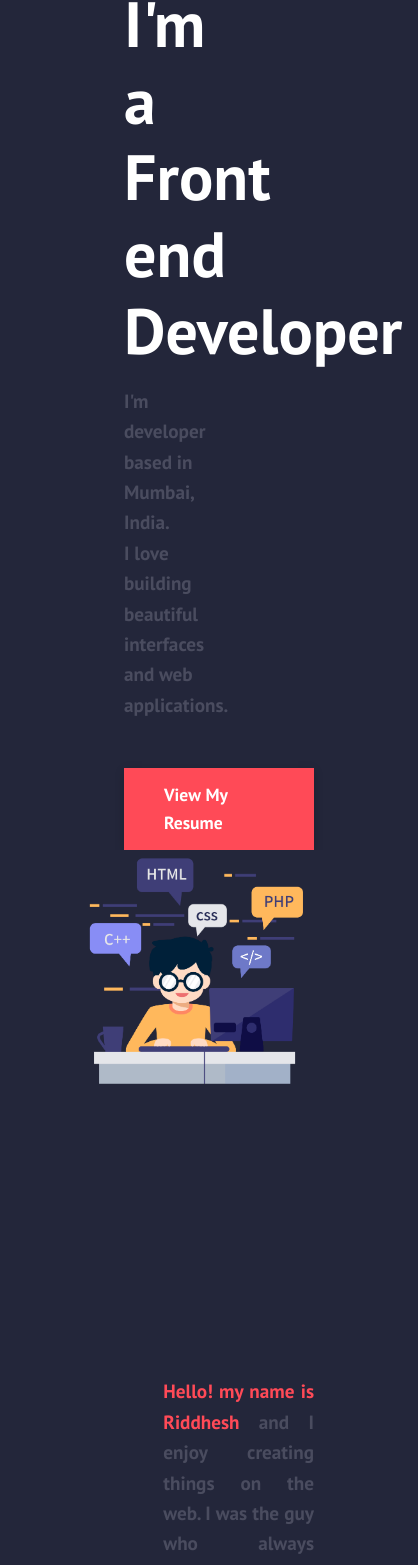
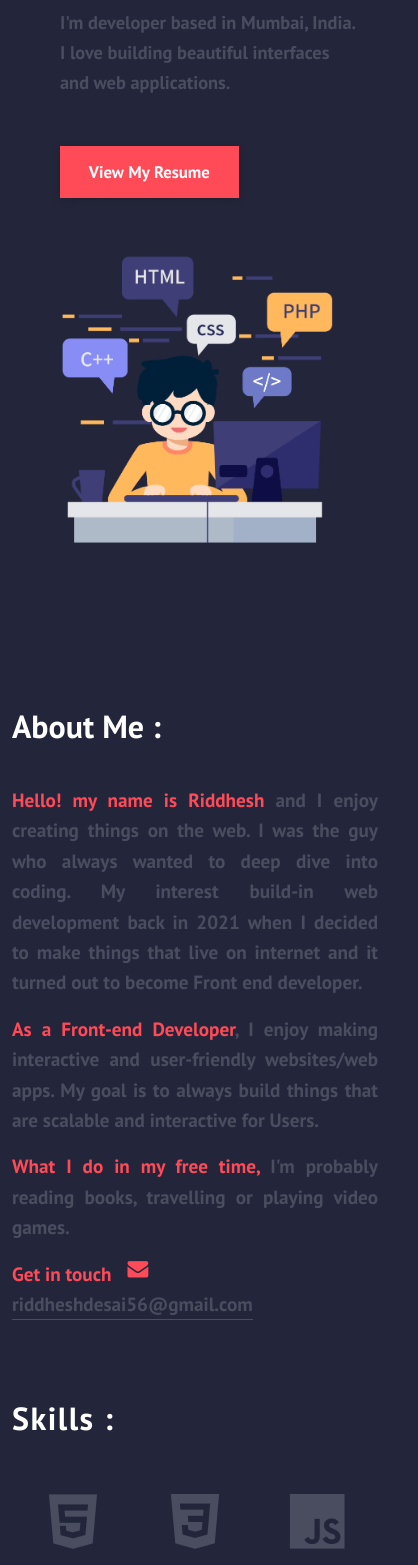
Before and after one commit to Riddheshdesai/My-Portfolio, a React (Create React App) app: page / in a window 390 px wide. Shown: the part 299-1864 px from the top of the page, 418 px wide, since content can reach past the window. Built offline with nearby package versions, Linux system fonts and the light colour scheme.

Commit message:
made it Responsive

```diff
--- a/src/App.css
+++ b/src/App.css
@@ -86,9 +86,8 @@ html{
   font-size: 1.7rem;
   font-weight: 600;
   color: var(--text-color1);
-  margin-left: 8rem;
-  /* letter-spacing: 1.5px; */
-  /* margin-bottom: 2.5rem; */
+  /* display: inline-block; */
+  /* margin-left: 8rem; */
 }
 .about-wrapper .about-description{
   /* width: 70%; */
@@ -141,9 +140,13 @@ font-size: 1.30rem;
   font-size: 1.7rem;
   font-weight: 600;
   color: var(--text-color1);
-  margin-left: 11rem;
+  /* margin-left: 11rem; */
   letter-spacing: 1.5px;
 }
+
+/* Skill section....  */
+
+
 .skill-section{
   padding-top: 4rem;
 }
@@ -168,8 +171,13 @@ font-size: 1.30rem;
   /* color: var(--text-color2); */
   transform: scale(1.3);
 }
+
+
+/* Project css section...  */
+
+
 .project-wrapper{
-  padding: 5rem 0;
+  padding: 4rem 2rem 5rem;
 }
 .project-container{
   list-style-type: none;
@@ -180,7 +188,7 @@ font-size: 1.30rem;
   font-size: 1.7rem;
   font-weight: 600;
   color: var(--text-color1);
-  margin-left: 12.5rem;
+  /* margin-left: 12.5rem; */
   letter-spacing: 1.5px;
 }
 .project-wrapper .project-name{
@@ -309,3 +317,266 @@ font-size: 1.30rem;
   font-weight: 300;
   font-size: 1.18rem;
 }
+
+
+
+/* Responsiveness for All devices...  */
+
+@media screen and (max-width: 1399.98px) {
+  .home-wrapper .heading{
+    font-size: 3.5rem;
+  }
+  .home-wrapper .subtittle{
+    width: 100%;
+  }
+  .home-wrapper .main-btn{
+    padding: 0.6rem 2rem;
+  }
+}
+
+@media screen and (max-width: 1199.98px) {
+  .home-wrapper {
+    padding: 13rem 4rem;
+    padding-top: 10rem;
+  }
+  .home-wrapper .heading{
+    font-size: 2.75rem;
+  }
+  .home-wrapper .subtittle{
+    width: 100%;
+    font-size: 1.1rem;
+  }
+  .home-wrapper .main-btn{
+    padding: 0.5rem 1.50rem;
+    font-size: 1rem;
+  }
+}
+
+@media screen and (max-width: 991.98px) {
+  .home-wrapper {
+    padding: 9rem 0rem;
+    padding-top: 7rem;
+  }
+  .home-wrapper .heading{
+    font-size: 2.25rem;
+  }
+  .home-wrapper .subtittle{
+    width: 100%;
+    font-size: 1rem;
+  }
+  .home-wrapper .main-btn{
+    padding: 0.4rem 1.25rem;
+    font-size: 0.92rem;
+  }
+  .about-wrapper{
+    padding: 4rem 0rem 5rem;
+  }
+  .about-wrapper .About-tittle  {
+    font-size: 1.75rem;
+    margin-bottom: 3rem;
+  }
+  .about-wrapper .about-description{
+    font-size: 1.1rem;
+    margin-top: 0;
+  }
+  .about-wrapper .Skill-tittle{
+    font-size: 1.75rem;
+  }
+  .skill-section .coding-icon i{
+    font-size: 3.25rem;
+  }
+  .project-wrapper{
+    padding: 4rem 0rem 4rem;
+  }
+  .project-wrapper .Project-tittle{
+    font-size: 1.75rem;
+    margin-bottom: 2.5rem;
+  }
+  .project-wrapper .project-name{
+    font-size: 1.1rem;
+  }
+  .project-wrapper .project-btn{
+    margin-left: 1.65rem;
+    line-height: 1.60rem;
+
+  }
+  .project-wrapper .project-des{
+    font-size: 0.96rem;
+  }
+  .project-wrapper h3{
+    font-size: 1.50rem;
+  }
+  .social-media-container{
+    width: 70%;
+  }
+  .social-media-container h4{
+    padding-left: 2rem;
+  }
+}
+@media screen and (max-width: 767.98px) {
+  .home-wrapper {
+    padding: 5rem 0rem;
+    padding-top: 8rem;
+  }
+  .home-wrapper .heading{
+    font-size: 3rem;
+  }
+  .home-wrapper .subtittle{
+    width: 100%;
+    font-size: 1.1rem;
+  }
+  .home-wrapper .main-btn{
+    padding: 0.75rem 1.80rem;
+    font-size: 1.05rem;
+  }
+  .about-wrapper{
+    padding: 4rem 0rem 4rem;
+  }
+  .about-wrapper .About-tittle  {
+    font-size: 2rem;
+    margin-bottom: 2.5rem;
+    text-align: center;
+  }
+  .about-wrapper .about-description{
+    font-size: 1.20rem;
+    margin-top: 0;
+  }
+  .about-wrapper .Skill-tittle{
+    font-size: 2rem;
+    margin-bottom: 2rem;
+  }
+  .skill-section .coding-icon i{
+    font-size: 3.50rem;
+  }
+  .project-wrapper{
+    padding: 4rem 0rem 4rem;
+  }
+  .project-wrapper .Project-tittle{
+    font-size: 2rem;
+    margin-bottom: 3rem;
+    position: relative;
+  }
+  .project-wrapper .Project-tittle::after{
+    content: "";
+    background-color: var(--text-color2);
+    position: absolute;
+    left: 0;
+    width: 100%;
+    height: 2px;
+    bottom: -0.70rem;
+  }
+  .project-wrapper .project-name{
+    font-size: 1.25rem;
+    /* font-weight: 500; */
+  }
+  .project-wrapper .project-btn{
+    margin-left: 1.25rem;
+    line-height: 1.70rem;
+    font-size: 0.95rem;
+    padding: 0.20rem 1.65rem;
+
+  }
+  .project-wrapper .project-des{
+    font-size: 1rem;
+  }
+  .project-wrapper h3{
+    font-size: 1.75rem;
+    padding-left: 0.25rem;
+    /* text-align: center; */
+  }
+  .social-media-container{
+    width: 90%;
+  }
+  .social-media-container h4{
+    padding-left: 2rem;
+  }
+}
+@media screen and (max-width: 575.98px) {
+  .home-wrapper {
+    padding: 5rem 0rem;
+    padding-top: 5.5rem;
+  }
+  .home-wrapper .heading{
+    font-size: 3.50rem;
+  }
+  .home-wrapper .subtittle{
+    width: 95%;
+    font-size: 1.15rem;
+  }
+  .home-wrapper .main-btn{
+    padding: 0.75rem 1.80rem;
+    font-size: 1.05rem;
+  }
+  .about-wrapper{
+    padding: 4rem 0rem 4rem;
+  }
+  .about-wrapper .About-tittle  {
+    font-size: 2rem;
+    margin-bottom: 2.5rem;
+    text-align: center;
+  }
+  .about-wrapper .about-description{
+    font-size: 1.20rem;
+    margin-top: 0;
+  }
+  .about-wrapper .about-description span{
+
+  }
+  .about-wrapper .Skill-tittle{
+    font-size: 2rem;
+    margin-bottom: 2rem;
+  }
+  .skill-section .coding-icon i{
+    font-size: 3.50rem;
+  }
+  .project-wrapper{
+    padding: 4rem 0rem 4rem;
+  }
+  .project-wrapper .Project-tittle{
+    font-size: 2rem;
+    /* margin-left: 1.75rem; */
+    margin-bottom: 3rem;
+    position: relative;
+  }
+  .project-wrapper .Project-tittle::after{
+    content: "";
+    background-color: var(--text-color2);
+    position: absolute;
+    left: 0;
+    width: 100%;
+    height: 2px;
+    bottom: -0.70rem;
+  }
+  .project-wrapper .project-name{
+    font-size: 1.25rem;
+    /* font-weight: 500; */
+  }
+  .project-wrapper ul{
+    padding-left: 0;
+  }
+  .project-wrapper .project-btn{
+    margin-left: 1rem;
+    line-height: 1.70rem;
+    font-size: 0.95rem;
+    padding: 0.20rem 1.15rem;
+
+  }
+  .project-wrapper .project-des{
+    font-size: 1rem;
+  }
+  .project-wrapper h3{
+    font-size: 1.15rem;
+    padding-left: 0.25rem;
+    /* text-align: center; */
+  }
+  .social-media-container{
+    width: 100%;
+  }
+  .social-media-container h4{
+    padding-left: 1.25rem;
+  }
+  #Footer{
+    height: 15rem;
+    padding: 2rem 0 15rem;
+  }
+}
--- a/src/components/About.js
+++ b/src/components/About.js
@@ -6,12 +6,15 @@ export default function About() {
         <div className="container">
             <div className="about-wrapper">
                 <div className="row">
-                        <div className="col-4">
-                            <h3 className="About-tittle ">
+                        <div className=" col-lg-4">
+                            <div className="tittle-container d-flex justify-content-lg-end">
+                            <h3 className="About-tittle pe-lg-5">
                                 About Me :
                             </h3>
+
+                            </div>
                         </div>
-                        <div className="col-8">
+                        <div className=" col-lg-8 p-lg-0">
                             <p className="about-description ms-auto">
                                 <span>Hello! my name is Riddhesh</span> and I enjoy creating things on the web. I was the guy who always wanted to deep dive into coding. My interest build-in web development back in 2021 when I decided to make things that live on internet and it turned out to become Front end developer.
                             </p>
@@ -22,17 +25,19 @@ export default function About() {
                                 <span>What I do in my free time,</span> I'm probably reading books, travelling or playing video games.
                             </p>
                             <p className="about-description ms-auto">
-                                <span className=''>Get in touch <i className="fa fa-envelope"></i></span><a href="mailto:riddheshdesai56@gmail.com">riddheshdesai56@gmail.com</a>
+                                <span className='d-flex d-md-inline justify-content-start'>Get in touch <i className="fa fa-envelope"></i></span><a href="mailto:riddheshdesai56@gmail.com">riddheshdesai56@gmail.com</a>
                             </p>
                         </div>
                 </div>
                 <div className="row skill-section">
-                        <div className="col-4 ">
-                            <h3 className="Skill-tittle">
-                                Skills :
-                            </h3>
+                        <div className="col-lg-4">
+                            <div className="tittle-container d-flex justify-content-lg-end">
+                                <h3 className="Skill-tittle pe-lg-5">
+                                    Skills :
+                                </h3>
+                            </div>
                         </div>
-                        <div className="col-7 ">
+                        <div className=" col-lg-8 ">
                             <div className="icon-container d-flex justify-content-around">
                                 <li className="coding-icon">
                                     <i className="devicon-html5-plain"></i>
--- a/src/components/Home.js
+++ b/src/components/Home.js
@@ -6,9 +6,9 @@ export default function Home() {
     <section id='home'>
         <div className="container ">
             <div className="home-wrapper">
-                <div className="row">
-                    <div className="col-md-8 col-12">
-                        <div className="heading-container ms-5">
+                <div className="row justify-content-center">
+                    <div className=" col-md-7 col-lg-8 col-12">
+                        <div className="heading-container ms-5 my-sm-5 my-lg-0">
                             <h2 className="heading">
                                 Hello, I'm <br />
                                 a Front end Developer
@@ -18,14 +18,14 @@ export default function Home() {
                             I love building beautiful interfaces and web applications.
                             </p>
                             <div className="resume-btn mt-5">
-                                <a href="https://drive.google.com/file/d/1j5bqL3X3I0eCdXJ4tT-k9NpvlycJSKCA/view" target="_blank" rel="noreferrer" className='main-btn'>
+                                <a href="https://drive.google.com/file/d/1j5bqL3X3I0eCdXJ4tT-k9NpvlycJSKCA/view?usp=sharing" target="_blank" rel="noreferrer" className='main-btn'>
                                     View my resume
                                 </a>
                             </div>
                         </div>
 
                     </div>
-                    <div className="col-md-4 col-12">
+                    <div className="col-md-5 col-lg-4 col-10 mt-5 mt-lg-0 p-sm-4 p-lg-0">
                         <img src={codeboy} alt="codeboy" className='img-fluid'/>
                     </div>
                 </div>
--- a/src/components/Project.js
+++ b/src/components/Project.js
@@ -6,12 +6,14 @@ export default function Project() {
         <div className="container">
             <div className="project-wrapper">
                 <div className="row">
-                    <div className="col-4">
-                        <h3 className="Project-tittle">
+                    <div className="col-sm-12 col-lg-4">
+                        <div className="tittle-container d-flex justify-content-lg-end">
+                        <h3 className="Project-tittle pe-lg-5">
                             Projects :
                         </h3>
+                        </div>
                     </div>
-                    <div className="col-6">
+                    <div className="col-sm-11 col-lg-8">
                         <ul>
 
                         <li className="project-container">
```
